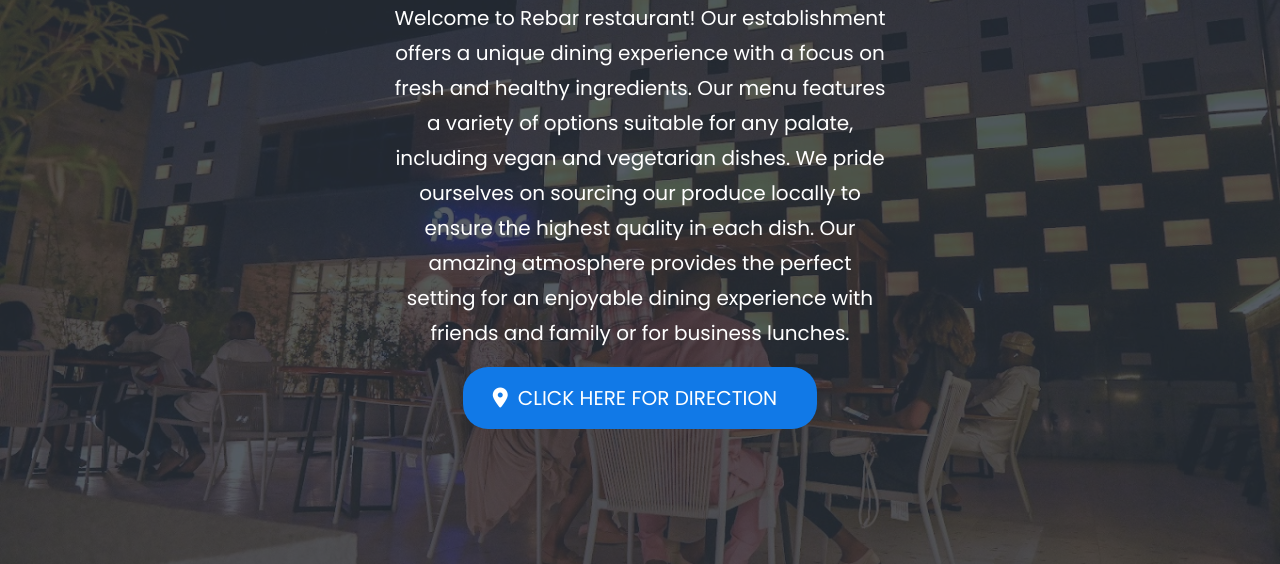
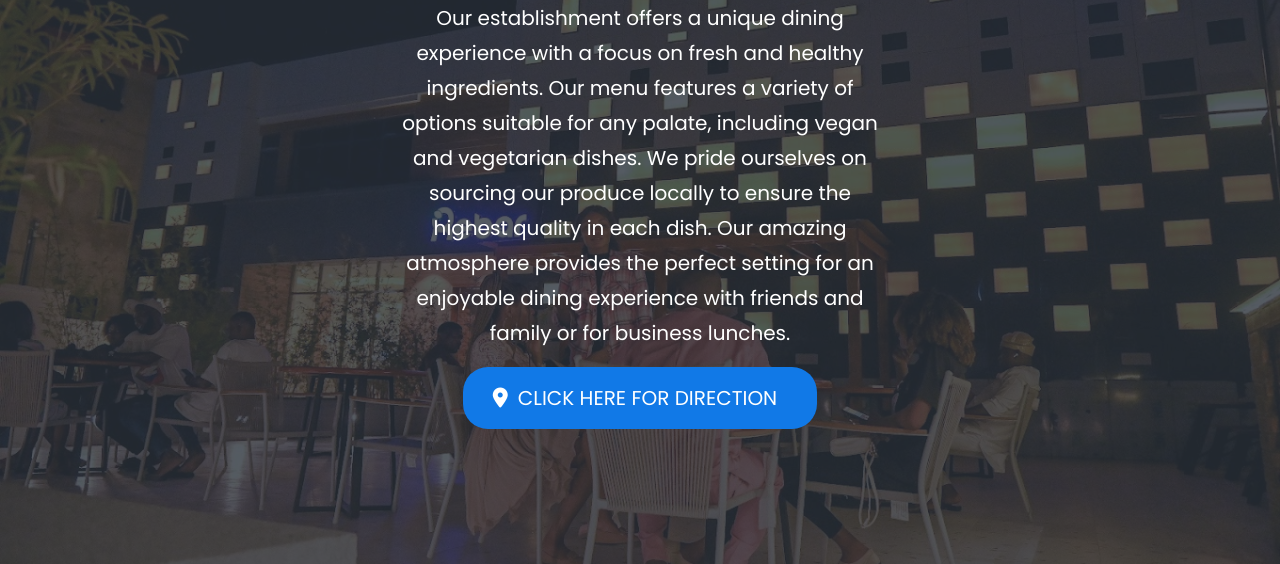
Before and after one commit to akoweicollinxx/rebar.github.io, a plain HTML site: page index.html in a window 1280 px wide. Shown: the part 236-800 px from the top of the page. Drawn offline with Linux system fonts and the light colour scheme.

Commit message:
Add files via upload

```diff
--- a/index.html
+++ b/index.html
@@ -41,7 +41,7 @@
                   <h2 class="title">Welcome To Rebar</h2>
 
                   <p>
-                    Welcome to Rebar restaurant! Our establishment offers a unique dining experience with a focus on fresh and healthy ingredients. Our menu features a variety of options suitable for any palate, including vegan and vegetarian dishes. We pride ourselves on sourcing our produce locally to ensure the highest quality in each dish. Our amazing atmosphere provides the perfect setting for an enjoyable dining experience with friends and family or for business lunches.
+                   Our establishment offers a unique dining experience with a focus on fresh and healthy ingredients. Our menu features a variety of options suitable for any palate, including vegan and vegetarian dishes. We pride ourselves on sourcing our produce locally to ensure the highest quality in each dish. Our amazing atmosphere provides the perfect setting for an enjoyable dining experience with friends and family or for business lunches.
                   </p>
 
                   <a href="https://goo.gl/maps/ai1mPxeBeUkNF4R69"><button class="btn"><i class="fa-solid fa-location-dot"></i>Click here for Direction</button></a>
```
